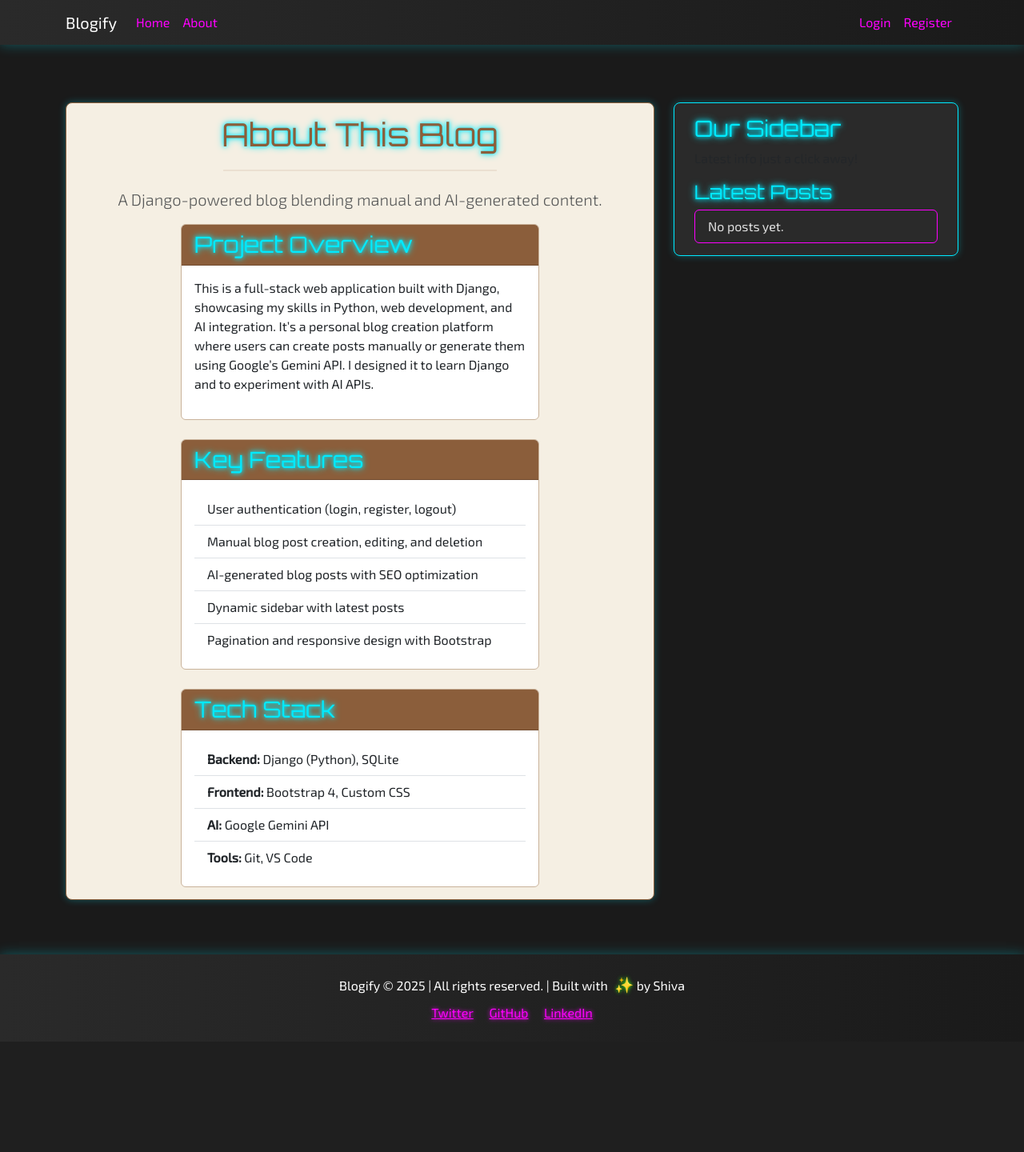
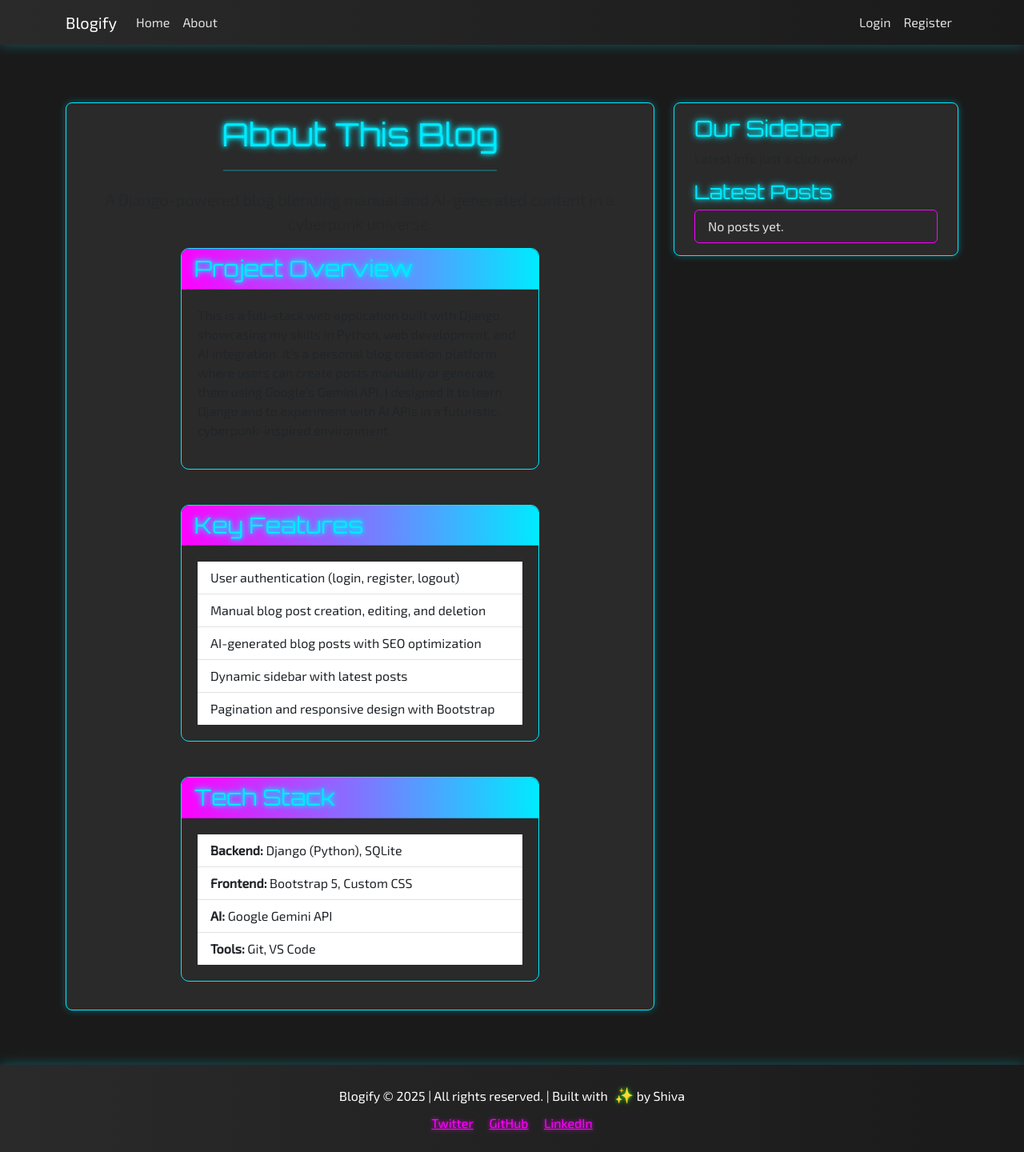
Before and after one commit to Shiva-Khatter/django_project, a Django app: page /about/ in a window 1280 px wide. Shown: the whole page at 80% size. Before the commit the page ends 1278 px from the top, so only its background shows below. Run offline with Django 5.2, Linux system fonts and the light colour scheme; data that the repository does not hold is empty.

Commit message:
Toned down neon glow on blog titles and Generate with AI button, fixed clickable links, updated About page to cyberpunk theme

```diff
--- a/blog/static/blog/main.css
+++ b/blog/static/blog/main.css
@@ -21,18 +21,28 @@ ul {
 }
 
 .site-header .navbar-nav .nav-link {
-  color: #ff00ff; /* Neon pink for nav links */
+  color: #e0e0e0; /* Light gray for nav links */
   transition: color 0.3s ease, text-shadow 0.3s ease;
 }
 
 .site-header .navbar-nav .nav-link:hover {
   color: #00eaff; /* Neon cyan on hover */
-  text-shadow: 0 0 5px #00eaff, 0 0 10px #00eaff;
+  text-shadow: 0 0 3px #00eaff; /* Subtle glow on hover */
 }
 
 .site-header .navbar-nav .nav-link.active {
   font-weight: 500;
   color: #00eaff;
+}
+
+.generate-btn {
+  color: #39ff14; /* Neon green for Generate with AI */
+  text-shadow: 0 0 3px rgba(57, 255, 20, 0.5); /* Subtle green glow */
+}
+
+.generate-btn:hover {
+  color: #00eaff; /* Neon cyan on hover */
+  text-shadow: 0 0 3px #00eaff; /* Subtle cyan glow */
 }
 
 .content-section {
@@ -51,16 +61,17 @@ ul {
 }
 
 .article-title {
-  color: #ff00ff; /* Neon pink for titles */
+  color: #e0e0e0; /* Light gray for better readability */
   font-size: 1.5rem;
   font-weight: 700;
   transition: color 0.3s ease, text-shadow 0.3s ease;
+  text-shadow: 0 0 3px rgba(0, 234, 255, 0.5); /* Subtle cyan glow */
 }
 
 a.article-title:hover {
   color: #00eaff; /* Neon cyan on hover */
   text-decoration: none;
-  text-shadow: 0 0 5px #00eaff, 0 0 10px #00eaff;
+  text-shadow: 0 0 5px #00eaff; /* Slightly stronger glow on hover */
 }
 
 .article-content {
@@ -287,6 +298,7 @@ a.article-title:hover {
   background: linear-gradient(45deg, transparent, rgba(255, 0, 255, 0.1), transparent);
   opacity: 0;
   transition: opacity 0.3s ease;
+  pointer-events: none; /* Ensure the overlay doesn’t block clicks */
 }
 
 .post-card:hover::before {
@@ -295,6 +307,8 @@ a.article-title:hover {
 
 .post-card .card-body {
   padding: 20px;
+  position: relative; /* Ensure content is above the ::before overlay */
+  z-index: 1; /* Higher z-index to ensure clickability */
 }
 
 .post-card .card-title {
@@ -312,6 +326,19 @@ a.article-title:hover {
 .post-card .text-muted {
   font-size: 0.9rem;
   color: #39ff14; /* Neon green */
+}
+
+/* Sidebar Links */
+.list-group-item a {
+  position: relative;
+  z-index: 1;
+  color: #ff00ff; /* Neon pink */
+  transition: color 0.3s ease;
+}
+
+.list-group-item a:hover {
+  color: #00eaff; /* Neon cyan on hover */
+  text-decoration: none;
 }
 
 /* Pagination */
--- a/blog/templates/blog/about.html
+++ b/blog/templates/blog/about.html
@@ -1,22 +1,22 @@
 {% extends 'blog/base.html' %}
 {% block content %}
-    <div class="content-section" style="background-color: #f5efe3; border-color: #8b5e3b;">
-        <h1 class="text-center" style="color: #8b5e3b;">About This Blog</h1>
-        <hr style="border-top: 2px solid #c9b29a; width: 50%; margin: 20px auto;">
+    <div class="content-section">
+        <h1 class="text-center">About This Blog</h1>
+        <hr style="border-top: 2px solid #00eaff; width: 50%; margin: 20px auto;">
         <p class="lead text-muted text-center">
-            A Django-powered blog blending manual and AI-generated content.
+            A Django-powered blog blending manual and AI-generated content in a cyberpunk universe.
         </p>
 
         <!-- Project Overview -->
         <div class="row mb-4">
             <div class="col-md-8 mx-auto">
-                <div class="card" style="border-color: #c9b29a;">
-                    <div class="card-header" style="background-color: #8b5e3b; color: #ffffff;">
+                <div class="card post-card">
+                    <div class="card-header" style="background: linear-gradient(90deg, #ff00ff, #00eaff); color: #1a1a1a;">
                         <h3 class="mb-0">Project Overview</h3>
                     </div>
                     <div class="card-body">
                         <p>
-                            This is a full-stack web application built with Django, showcasing my skills in Python, web development, and AI integration. It’s a personal blog creation platform where users can create posts manually or generate them using Google’s Gemini API. I designed it to learn Django and to experiment with AI APIs.
+                            This is a full-stack web application built with Django, showcasing my skills in Python, web development, and AI integration. It’s a personal blog creation platform where users can create posts manually or generate them using Google’s Gemini API. I designed it to learn Django and to experiment with AI APIs in a futuristic, cyberpunk-inspired environment.
                         </p>
                     </div>
                 </div>
@@ -26,8 +26,8 @@
         <!-- Features -->
         <div class="row mb-4">
             <div class="col-md-8 mx-auto">
-                <div class="card" style="border-color: #c9b29a;">
-                    <div class="card-header" style="background-color: #8b5e3b; color: #ffffff;">
+                <div class="card post-card">
+                    <div class="card-header" style="background: linear-gradient(90deg, #ff00ff, #00eaff); color: #1a1a1a;">
                         <h3 class="mb-0">Key Features</h3>
                     </div>
                     <div class="card-body">
@@ -46,14 +46,14 @@
         <!-- Tech Stack -->
         <div class="row">
             <div class="col-md-8 mx-auto">
-                <div class="card" style="border-color: #c9b29a;">
-                    <div class="card-header" style="background-color: #8b5e3b; color: #ffffff;">
+                <div class="card post-card">
+                    <div class="card-header" style="background: linear-gradient(90deg, #ff00ff, #00eaff); color: #1a1a1a;">
                         <h3 class="mb-0">Tech Stack</h3>
                     </div>
                     <div class="card-body">
                         <ul class="list-group list-group-flush">
                             <li class="list-group-item"><strong>Backend:</strong> Django (Python), SQLite</li>
-                            <li class="list-group-item"><strong>Frontend:</strong> Bootstrap 4, Custom CSS</li>
+                            <li class="list-group-item"><strong>Frontend:</strong> Bootstrap 5, Custom CSS</li>
                             <li class="list-group-item"><strong>AI:</strong> Google Gemini API</li>
                             <li class="list-group-item"><strong>Tools:</strong> Git, VS Code</li>
                         </ul>
```
